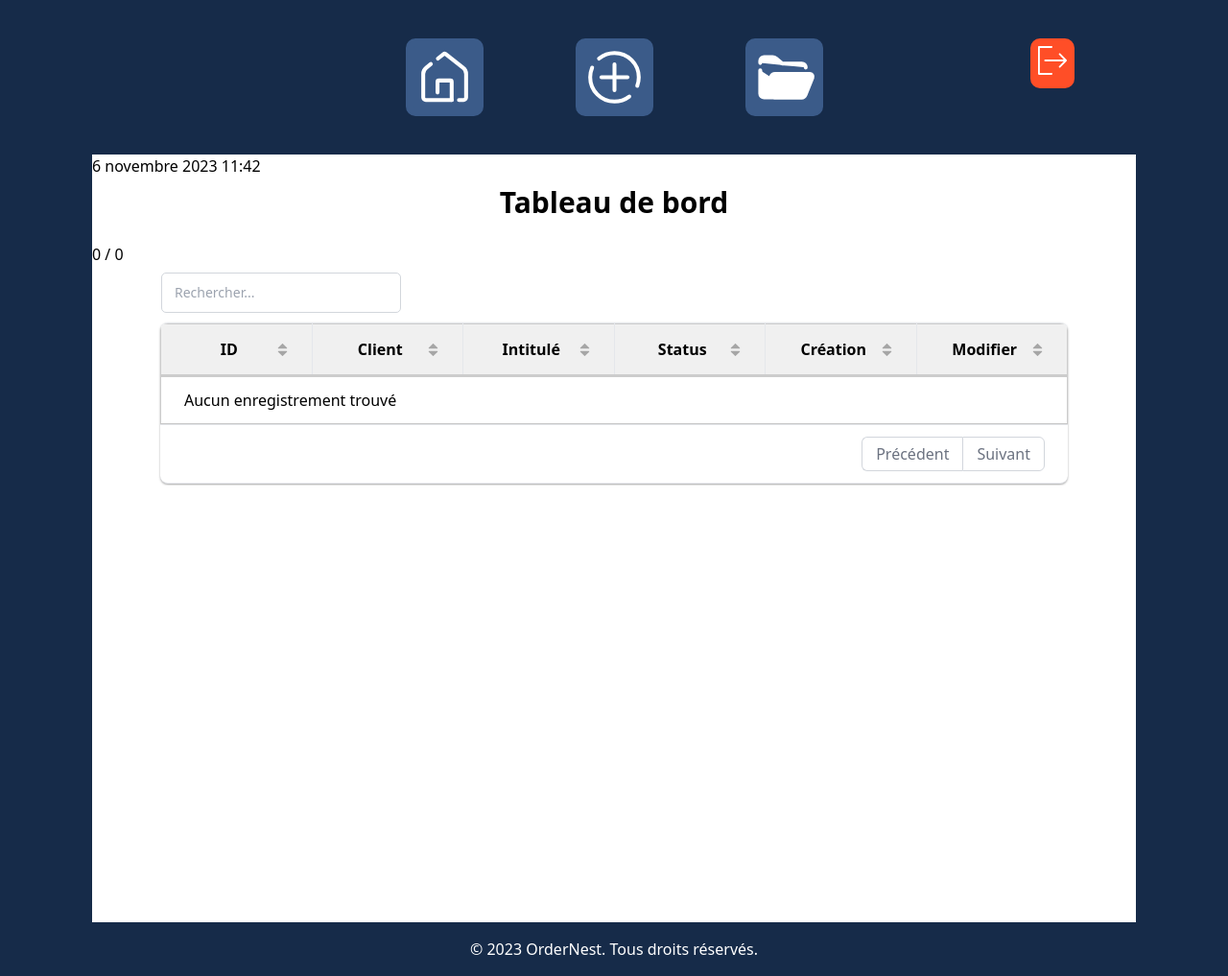
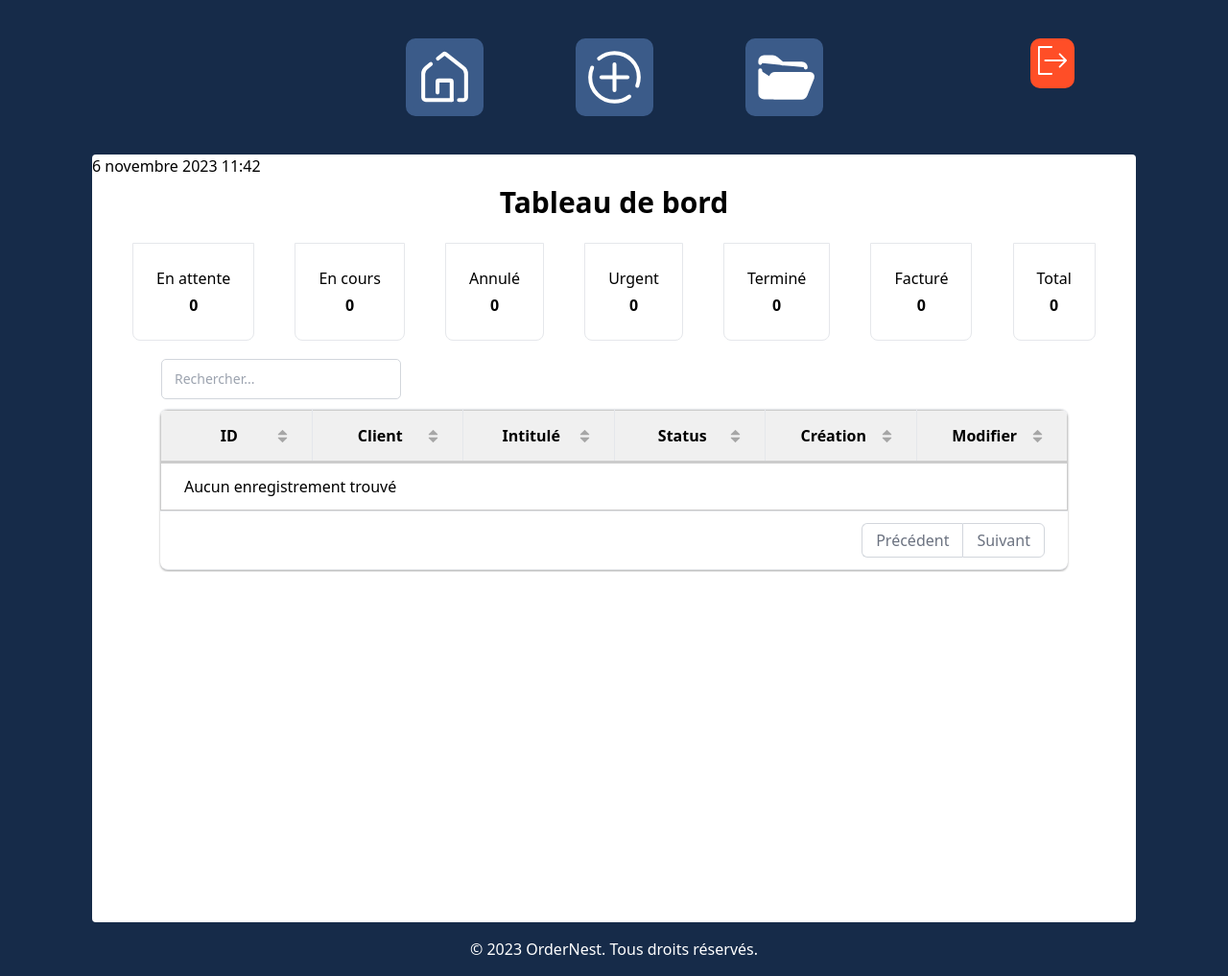
Before and after one commit to SimonDesc/order_nest, a Django app: page /dashboard/ in a window 1280 px wide. Shown: the whole page at 96% size. Run offline with Django 4.2, Linux system fonts and the light colour scheme; the visitor is signed in with stand-in values (Sample User, id 1); data that the repository does not hold is empty; some libraries are stand-ins or nearby versions.

Commit message:
add front dashboard and order edit before add product

```diff
--- a/src/templates/base.html
+++ b/src/templates/base.html
@@ -54,7 +54,7 @@
 
 
 
-	<section class="bg-white ml-24 mr-24 mt-10 pb-10 min-h-screen" id="webapp">
+	<section class="bg-white rounded ml-24 mr-24 mt-10 pb-10 min-h-screen" id="webapp">
 
 		{% block content %}
 
--- a/src/webapp/forms.py
+++ b/src/webapp/forms.py
@@ -15,7 +15,7 @@ class NewOrderForm(ModelForm):
     class Meta:
         model = Order
         widgets = {
-            'comments': Textarea(attrs={'rows':4, 'cols':25}),
+            'comments': Textarea(attrs={'rows': 4, 'cols': 25}),
         }
         fields = ("label", "comments", "status", "estimated_delivery_date", "invoice_date", "payment", "payment_method")
 
--- a/src/webapp/templates/webapp/dashboard.html
+++ b/src/webapp/templates/webapp/dashboard.html
@@ -14,7 +14,45 @@
 
 
     <div class="flex items-center justify-center my-2"><h1 class="text-3xl font-bold mb-4">Tableau de bord</h1></div>
-    <p> {{ accumulated_objects }} / {{ total_obj }} </p>
+    <div class="stats flex justify-evenly mb-3">
+
+        <div class="progress block p-6 bg-white border border-gray-200 rounded-b-lg shadow-none ">
+            <div class="flex justify-center flex-col">
+                <div class="mb-1"> En attente </div>
+                <div class="flex justify-center font-bold">{{ count_waiting }}</div>
+            </div>
+        </div>
+
+        <div class="termine block p-6 bg-white border border-gray-200 rounded-b-lg shadow-none ">
+            <div class="mb-1"> En cours</div>
+            <div class="flex justify-center font-bold">{{ count_progress }}</div>
+        </div>
+
+        <div class="total block p-6 bg-white border border-gray-200 rounded-b-lg shadow-none ">
+            <div class="mb-1">Annulé</div>
+            <div class="flex justify-center font-bold">{{ count_canceled }}</div>
+        </div>
+
+        <div class="total block p-6 bg-white border border-gray-200 rounded-b-lg shadow-none ">
+            <div class="mb-1">Urgent</div>
+            <div class="flex justify-center font-bold"> {{ count_urgent }}</div>
+        </div>
+
+        <div class="total block p-6 bg-white border border-gray-200 rounded-b-lg shadow-none ">
+             <div class="mb-1"> Terminé</div>
+            <div class="flex justify-center font-bold">{{ count_ended }}</div>
+        </div>
+
+        <div class="total block p-6 bg-white border border-gray-200 rounded-b-lg shadow-none ">
+            <div class="mb-1">Facturé</div>
+            <div class="flex justify-center font-bold">{{ count_invoice }}</div>
+        </div>
+
+        <div class="total block p-6 bg-white border border-gray-200 rounded-b-lg shadow-none ">
+            <div class="mb-1">Total</div>
+            <div class="flex justify-center font-bold">{{ total_obj }}</div>
+        </div>
+    </div>
 
 
     <div id="wrapper" class="dashboard flex justify-center"></div>
--- a/src/webapp/views.py
+++ b/src/webapp/views.py
@@ -188,13 +188,41 @@ class Dashboard(ListView):
         context = super().get_context_data(**kwargs)
         page_number = context['page_obj'].number
         element_by_page = self.paginate_by
+
         all_objects = Order.objects.all()
+
+        progress_objects = Order.objects.filter(status='En cours')
+        count_progress = progress_objects.count()
+
+        ended_orders = Order.objects.filter(status='Terminée')
+        count_ended = ended_orders.count()
+
+        waiting_objects = Order.objects.filter(status='En attente')
+        count_waiting = waiting_objects.count()
+
+        invoice_objects = Order.objects.filter(status='Facturée')
+        count_invoice = invoice_objects.count()
+
+        canceled_objects = Order.objects.filter(status='Annulée')
+        count_canceled = canceled_objects.count()
+
+        urgent_objects = Order.objects.filter(status='Urgent')
+        count_urgent = urgent_objects.count()
 
         count_all = Paginator(all_objects, element_by_page)
         context['total_obj'] = count_all.count
 
         accumulated_objects = (page_number - 1) * element_by_page + len(context['page_obj'])
+
         context['accumulated_objects'] = accumulated_objects
+        context['count_progress'] = count_progress
+        context['count_ended'] = count_ended
+        context['count_waiting'] = count_waiting
+        context['count_invoice'] = count_invoice
+        context['count_canceled'] = count_canceled
+        context['count_urgent'] = count_urgent
+
+        print(count_ended)
 
         return context
 
```
Also changed, not shown: src/webapp/templates/webapp/orders/order-create.html (+10 -6 lines), src/webapp/templates/webapp/orders/order-edit.html (+55 -58 lines).
